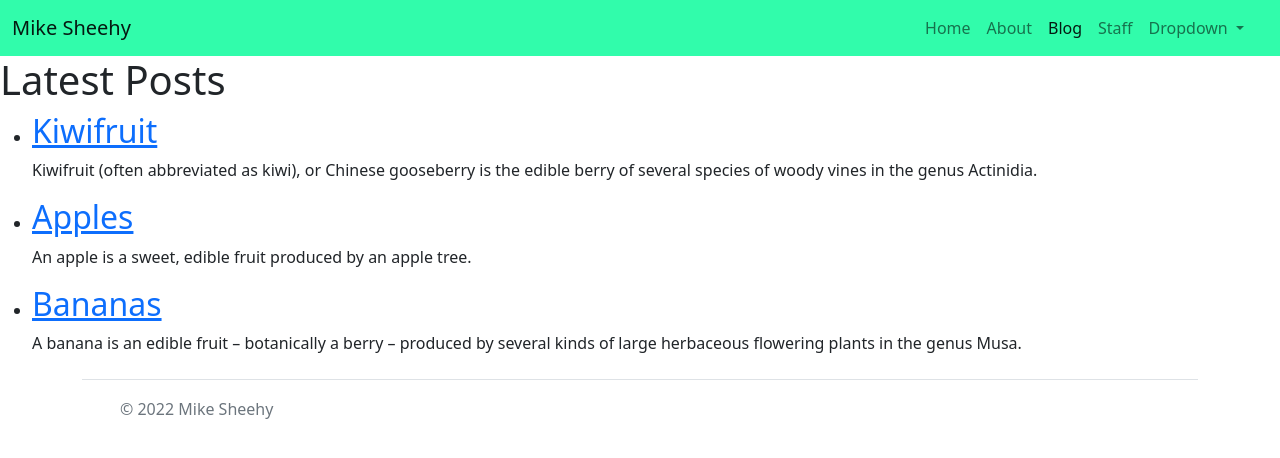
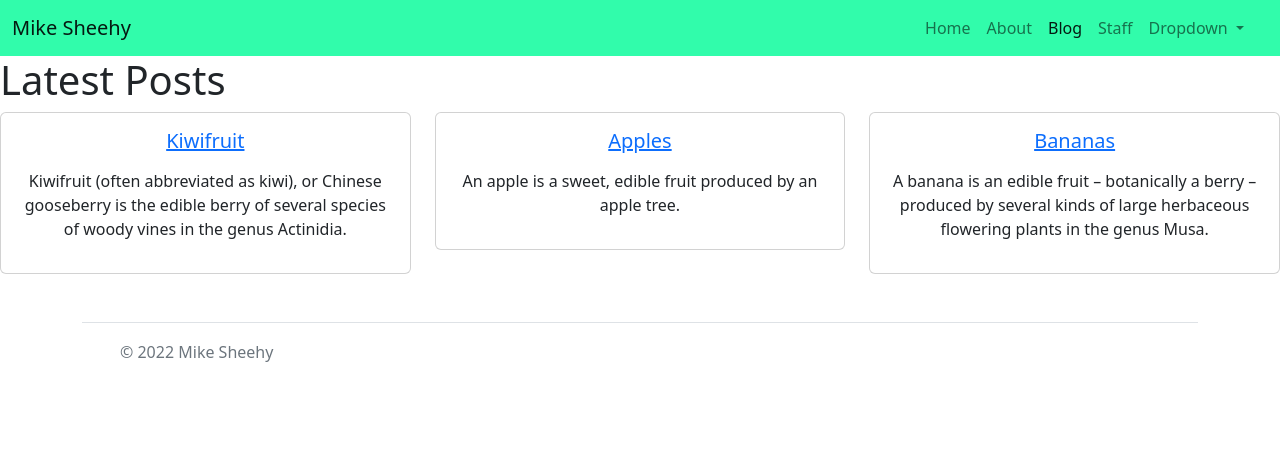
Before and after one commit to mikesheehy/blog, a Jekyll site: the page built from blog.html, in a window 1280 px wide. Shown: the top 458 px of the page. Built offline with Jekyll 4.4.1, drawn with Linux system fonts in a browser that asks for light colours.

Commit message:
add blog template

```diff
--- /dev/null
+++ b/_layouts/blog.html
@@ -0,0 +1,25 @@
+<!doctype html>
+<html lang="en">
+  <head>
+    <meta charset="utf-8">
+    <meta name="viewport" content="width=device-width, initial-scale=1">
+    <title>Mike Sheehy | {{ page.title }}</title>
+    <link rel="stylesheet" href="/assets/css/styles.css">
+    <link href="https://cdn.jsdelivr.net/npm/bootstrap@5.2.0-beta1/dist/css/bootstrap.min.css" rel="stylesheet" integrity="sha384-0evHe/X+R7YkIZDRvuzKMRqM+OrBnVFBL6DOitfPri4tjfHxaWutUpFmBp4vmVor" crossorigin="anonymous">
+    {% feed_meta %}
+    {% seo %}
+  </head>
+  <body>
+    <header>
+      {% include navigation.html %}
+    </header>
+    <main>
+      {{ content }}
+    </main>
+    <footer>
+      {% include footer.html %}
+    </footer>
+      <script src="https://cdn.jsdelivr.net/npm/bootstrap@5.2.0-beta1/dist/js/bootstrap.bundle.min.js" integrity="sha384-pprn3073KE6tl6bjs2QrFaJGz5/SUsLqktiwsUTF55Jfv3qYSDhgCecCxMW52nD2" crossorigin="anonymous"></script>
+      <script src="https://cdn.jsdelivr.net/npm/masonry-layout@4.2.2/dist/masonry.pkgd.min.js" integrity="sha384-GNFwBvfVxBkLMJpYMOABq3c+d3KnQxudP/mGPkzpZSTYykLBNsZEnG2D9G/X/+7D" crossorigin="anonymous" async></script>
+  </body>
+</html>
--- a/blog.html
+++ b/blog.html
@@ -1,14 +1,17 @@
 ---
-layout: default
+layout: blog
 title: Blog
 ---
 <h1>Latest Posts</h1>
-
-<ul>
+<div class="row" data-masonry='{"percentPosition": true }'>
   {% for post in site.posts %}
-    <li>
-      <h2><a href="{{ post.url }}">{{ post.title }}</a></h2>
-      {{ post.excerpt }}
-    </li>
+  <div class="col-sm-6 col-lg-4 mb-4">
+    <div class="card text-center">
+      <div class="card-body">
+        <h5 class="card-title"><a href="{{ post.url }}">{{ post.title }}</a></h5>
+        <p class="card-text">{{ post.excerpt }}</p>
+      </div>
+    </div>
+  </div>
   {% endfor %}
-</ul>
+</div>
```
Also changed, not shown: 5 other files.
